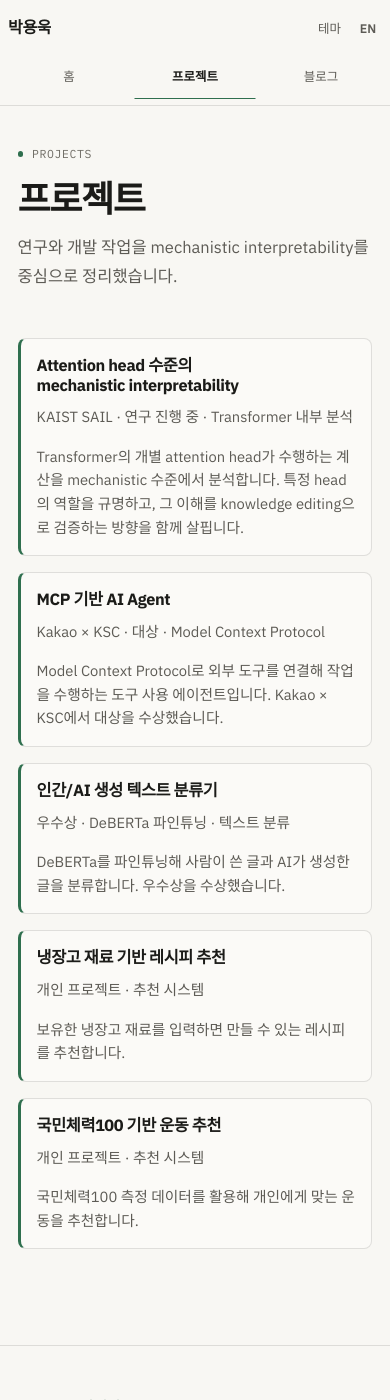
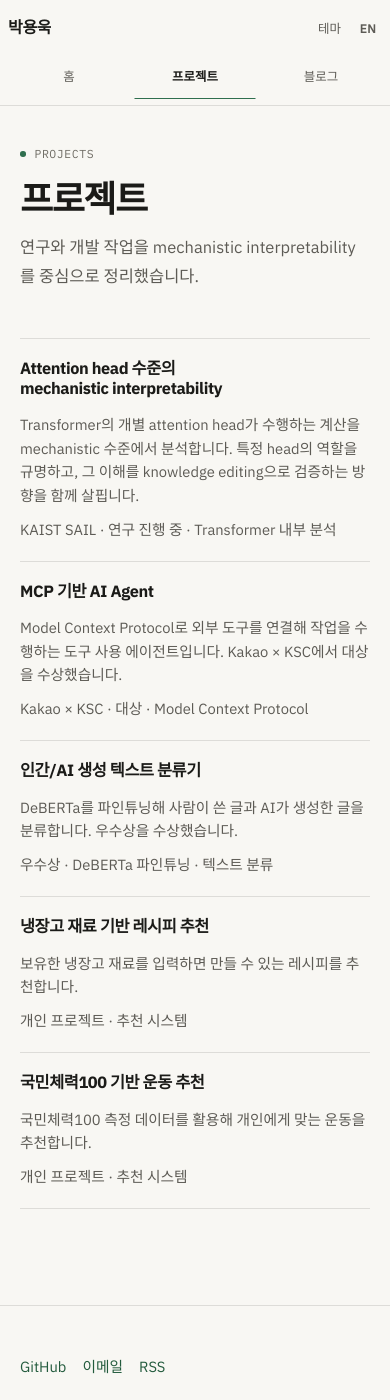
Before and after one commit to yongukpark/yongukpark.github.io, a Jekyll site: the page built from projects.html, in a window 390 px wide and 1400 px high. Built offline with Jekyll 4.4.1, drawn with Linux system fonts in a browser that asks for light colours; some web fonts are replaced.

Commit message:
Implement balanced research index structure

```diff
--- a/projects.html
+++ b/projects.html
@@ -14,37 +14,47 @@
   <ul class="projects-list">
     <!-- (1) KAIST SAIL attention-head interpretability 연구 -->
     <li class="project-card reveal">
-      <h2 class="project-card-title" data-i18n="project.1.title">Project 1</h2>
+      <div class="project-card-main">
+        <h2 class="project-card-title" data-i18n="project.1.title">Project 1</h2>
+        <p class="project-card-desc" data-i18n="project.1.desc">Description placeholder.</p>
+      </div>
       <p class="project-card-meta" data-i18n="project.1.meta">Meta</p>
-      <p class="project-card-desc" data-i18n="project.1.desc">Description placeholder.</p>
     </li>
 
     <!-- (2) Kakao × KSC MCP 기반 AI Agent (대상/Grand Prize) -->
     <li class="project-card reveal">
-      <h2 class="project-card-title" data-i18n="project.2.title">Project 2</h2>
+      <div class="project-card-main">
+        <h2 class="project-card-title" data-i18n="project.2.title">Project 2</h2>
+        <p class="project-card-desc" data-i18n="project.2.desc">Description placeholder.</p>
+      </div>
       <p class="project-card-meta" data-i18n="project.2.meta">Meta</p>
-      <p class="project-card-desc" data-i18n="project.2.desc">Description placeholder.</p>
     </li>
 
     <!-- (3) DeBERTa 인간/AI 생성 텍스트 분류기 (우수상) -->
     <li class="project-card reveal">
-      <h2 class="project-card-title" data-i18n="project.3.title">Project 3</h2>
+      <div class="project-card-main">
+        <h2 class="project-card-title" data-i18n="project.3.title">Project 3</h2>
+        <p class="project-card-desc" data-i18n="project.3.desc">Description placeholder.</p>
+      </div>
       <p class="project-card-meta" data-i18n="project.3.meta">Meta</p>
-      <p class="project-card-desc" data-i18n="project.3.desc">Description placeholder.</p>
     </li>
 
     <!-- (4) 냉장고 재료 기반 레시피 추천 -->
     <li class="project-card reveal">
-      <h2 class="project-card-title" data-i18n="project.4.title">Project 4</h2>
+      <div class="project-card-main">
+        <h2 class="project-card-title" data-i18n="project.4.title">Project 4</h2>
+        <p class="project-card-desc" data-i18n="project.4.desc">Description placeholder.</p>
+      </div>
       <p class="project-card-meta" data-i18n="project.4.meta">Meta</p>
-      <p class="project-card-desc" data-i18n="project.4.desc">Description placeholder.</p>
     </li>
 
     <!-- (5) 국민체력100 데이터 기반 운동 추천 -->
     <li class="project-card reveal">
-      <h2 class="project-card-title" data-i18n="project.5.title">Project 5</h2>
+      <div class="project-card-main">
+        <h2 class="project-card-title" data-i18n="project.5.title">Project 5</h2>
+        <p class="project-card-desc" data-i18n="project.5.desc">Description placeholder.</p>
+      </div>
       <p class="project-card-meta" data-i18n="project.5.meta">Meta</p>
-      <p class="project-card-desc" data-i18n="project.5.desc">Description placeholder.</p>
     </li>
   </ul>
 </section>
--- a/style.css
+++ b/style.css
@@ -41,7 +41,7 @@
   --fs-700: clamp(1.45rem, 2.35vw, 2rem);
   --fs-600: 1.18rem;
   --fs-500: 1.03rem;
-  --fs-400: 1rem;
+  --fs-400: clamp(1rem, .97rem + .12vw, 1.075rem);
   --fs-300: .92rem;
   --fs-200: .78rem;
 
@@ -60,8 +60,8 @@
   --space-9: 6rem;
 
   --maxw: 780px;
-  --maxw-wide: 1080px;
-  --pad-x: clamp(1.1rem, 4.5vw, 2.8rem);
+  --maxw-wide: 1120px;
+  --pad-x: clamp(1.25rem, 5vw, 4rem);
   --radius: 8px;
   --radius-lg: 14px;
   --dur: 180ms;
@@ -98,8 +98,7 @@
 body {
   margin: 0;
   min-height: 100vh;
-  background:
-    linear-gradient(180deg, var(--bg), var(--bg-2) 54%, var(--bg));
+  background: var(--bg);
   color: var(--ink);
   font-family: var(--font-sans);
   font-size: var(--fs-400);
@@ -108,17 +107,7 @@
   -webkit-font-smoothing: antialiased;
   text-rendering: optimizeLegibility;
 }
-body::before {
-  content: "";
-  position: fixed;
-  inset: 0;
-  z-index: -2;
-  pointer-events: none;
-  opacity: .45;
-  background-image: linear-gradient(var(--hairline) 1px, transparent 1px);
-  background-size: 100% 40px;
-  mask-image: linear-gradient(to bottom, black, transparent 72%);
-}
+body::before { display: none; }
 body::after { display: none; }
 
 h1, h2, h3, h4, p { margin-top: 0; }
@@ -163,7 +152,7 @@
   letter-spacing: -.02em;
   font-size: 1rem;
 }
-.nav-brand::before { content: ""; display: inline-block; width: .48rem; height: .48rem; margin-right: .55rem; border-radius: 50%; background: var(--accent); vertical-align: .08rem; }
+.nav-brand::before { display: none; }
 .nav-links, .nav-toggles { display: flex; align-items: center; gap: .45rem; }
 .nav-links a, .toggle-btn {
   display: inline-flex; align-items: center; justify-content: center;
@@ -458,8 +447,9 @@
 .map-legend { display: flex; flex-wrap: wrap; gap: .65rem; color: var(--ink-muted); font-size: var(--fs-300); }
 .map-legend li { display: inline-flex; align-items: center; gap: .45rem; }
 .legend-swatch { width: .65rem; height: .65rem; border-radius: 50%; background: var(--cat-interp); display: inline-block; }
-[data-cat="llm"] { --dot-color: var(--cat-llm); }
-[data-cat="build"] { --dot-color: var(--cat-build); }
+.map-dot[data-cat="interp"] { --dot-color: var(--cat-interp); }
+.map-dot[data-cat="llm"] { --dot-color: var(--cat-llm); }
+.map-dot[data-cat="build"] { --dot-color: var(--cat-build); }
 .legend-swatch[data-cat="llm"] { background: var(--cat-llm); }
 .legend-swatch[data-cat="build"] { background: var(--cat-build); }
 .blog-empty { color: var(--ink-muted); }
@@ -681,3 +671,115 @@
   .education-row, .home-outputs { grid-template-columns: 1fr; }
   .home-section, .home-outputs { margin-top: var(--space-7); }
 }
+
+/* ============================================================
+   11. Balanced research index
+   Shared 8/4 structure and metadata rail across the main routes.
+   ============================================================ */
+.cover-head {
+  max-width: min(68ch, 66.666%);
+  padding-bottom: 0;
+  border-bottom: 0;
+}
+.hero-eyebrow {
+  display: block;
+  width: auto;
+  padding: 0;
+  border: 0;
+  border-radius: 0;
+  background: transparent;
+}
+.hero-links { gap: 1.25rem; }
+.hero-link, .section-more {
+  min-height: 2.75rem;
+  padding: 0;
+  border: 0;
+  border-radius: 0;
+  background: transparent;
+  color: var(--accent-ink);
+  text-decoration: underline;
+  transition: color var(--dur) var(--ease);
+}
+.hero-link:hover, .section-more:hover {
+  border-color: transparent;
+  background: transparent;
+  color: var(--ink);
+  text-decoration: underline;
+}
+.hero-link-accent, .hero-link-accent:hover {
+  border-color: transparent;
+  background: transparent;
+  color: var(--accent-ink);
+}
+.cover-grid {
+  grid-template-columns: minmax(0, 2fr) minmax(15rem, 1fr);
+  gap: clamp(1.5rem, 3vw, 2.5rem);
+  margin-top: clamp(3rem, 7vw, 5rem);
+}
+.home-projects { margin-top: clamp(4.5rem, 9vw, 7rem); }
+.home-latest {
+  margin-top: clamp(4rem, 8vw, 6rem);
+  margin-bottom: var(--space-8);
+}
+.project-preview-row,
+.latest-link,
+.post-list-link {
+  grid-template-columns: minmax(0, 2fr) minmax(14rem, 1fr);
+  padding-top: clamp(1.1rem, 2vw, 1.5rem);
+  padding-bottom: clamp(1.1rem, 2vw, 1.5rem);
+}
+.latest-list, .post-list {
+  gap: 0;
+  border-top: 1px solid var(--hairline);
+}
+.latest-meta, .post-list-meta { justify-content: flex-start; }
+.projects-list {
+  display: grid;
+  grid-template-columns: 1fr;
+  gap: 0;
+  border-top: 1px solid var(--hairline);
+}
+.projects-list .project-card,
+.projects-list .project-card:first-child {
+  display: grid;
+  grid-template-columns: minmax(0, 2fr) minmax(14rem, 1fr);
+  gap: clamp(1.5rem, 3vw, 2.5rem);
+  grid-column: auto;
+  min-height: 0;
+  padding: clamp(1.2rem, 2.4vw, 1.65rem) 0;
+  border: 0;
+  border-bottom: 1px solid var(--hairline);
+  border-radius: 0;
+  background: transparent;
+  overflow: visible;
+}
+.projects-list .project-card:hover { background: transparent; }
+.projects-list .project-card-meta { text-align: left; }
+.projects-list .project-card-desc { max-width: 68ch; }
+.post-list-section { margin-bottom: clamp(4rem, 8vw, 6rem); }
+.idea-map-section { box-shadow: none; }
+.idea-map {
+  background:
+    radial-gradient(circle at 50% 50%, color-mix(in srgb, var(--accent) 8%, transparent), transparent 22rem),
+    var(--surface-strong);
+}
+.map-dot {
+  background: var(--dot-color, var(--accent));
+  box-shadow: 0 0 0 .3rem color-mix(in srgb, var(--dot-color, var(--accent)) 16%, transparent);
+}
+
+@media (max-width: 900px) {
+  .projects-list .project-card,
+  .projects-list .project-card:first-child { grid-template-columns: 1fr; gap: .65rem; }
+}
+@media (max-width: 720px) {
+  .cover-head { max-width: 100%; }
+  .cover-grid {
+    grid-template-columns: 1fr;
+    gap: clamp(2.5rem, 10vw, 3rem);
+  }
+  .project-preview-row,
+  .latest-link,
+  .post-list-link { grid-template-columns: 1fr; gap: .35rem; }
+  .project-preview-row .project-card-meta { text-align: left; }
+}
```
Also changed, not shown: blog.html (+15 -16 lines).
